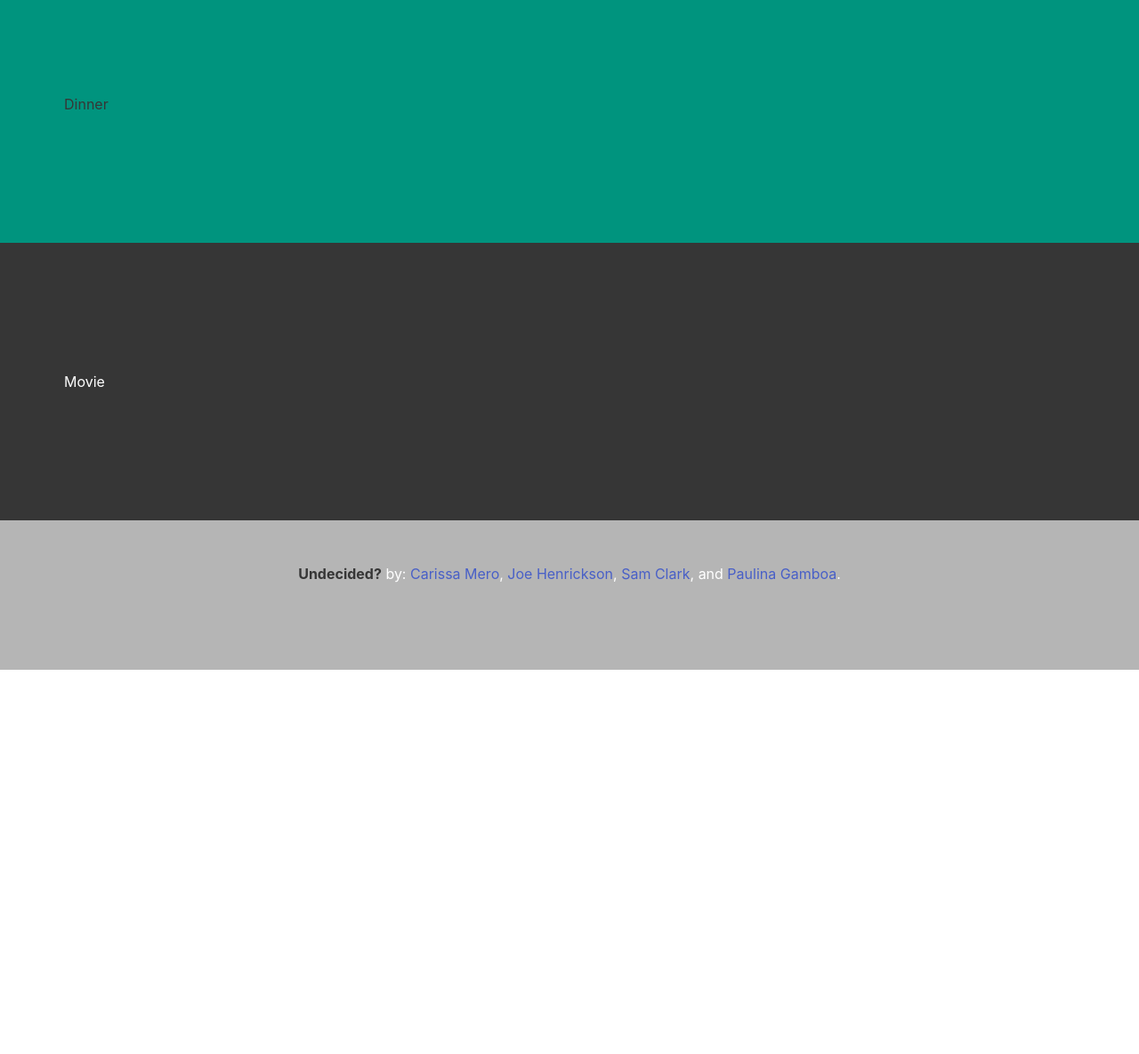
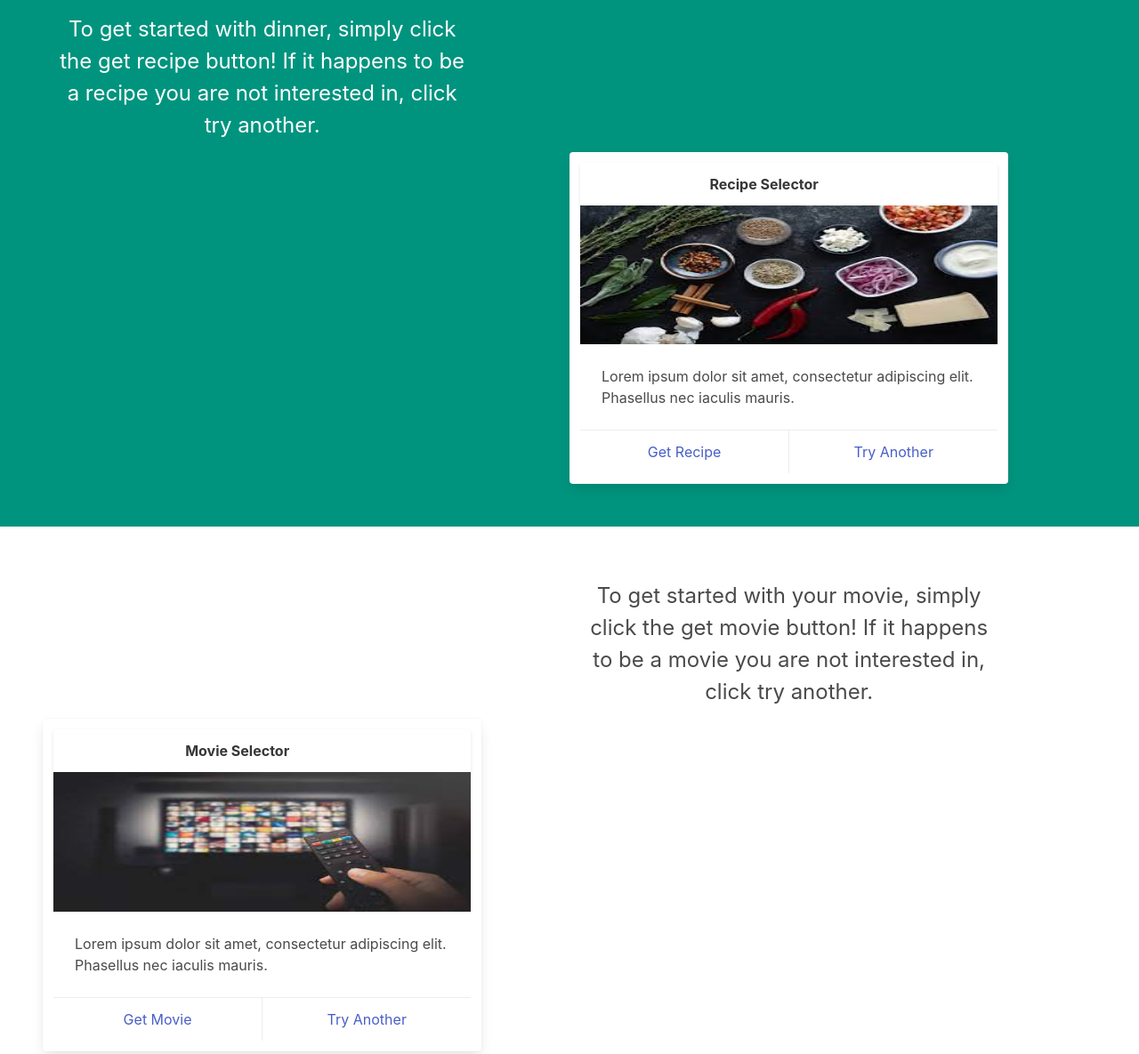
Before and after one commit to pgamboa322/project1, a plain HTML site: page index.html in a window 1280 px wide. Shown: the part 1249-2434 px from the top of the page at 89% size. Before the commit the page ends 2002 px from the top, so only its background shows below. Drawn offline with nearby package versions, Linux system fonts and the light colour scheme.

Commit message:
created cards and buttons

```diff
--- a/assets/css/style.css
+++ /dev/null
@@ -1,3 +0,0 @@
-footer {
-    background-color: rgb(224, 23, 23);
-}
--- a/index.html
+++ b/index.html
@@ -5,8 +5,9 @@
     <meta http-equiv="X-UA-Compatible" content="IE=edge">
     <meta name="viewport" content="width=device-width, initial-scale=1.0">
     <title>Undecided?</title>
+
+    <link rel="stylesheet" href="https://cdn.jsdelivr.net/npm/bulma@0.9.3/css/bulma.min.css">
     <link rel="stylesheet" src ="assets/css/style.css">
-    <link rel="stylesheet" href="https://cdn.jsdelivr.net/npm/bulma@0.9.3/css/bulma.min.css">
     <link rel="icon" type="image/x-icon" href="./assets/images/dinner:movie.png">
 </head>
 <body>
@@ -28,7 +29,7 @@
     </header>
       <!-- hero-->
     <section>
-        <div class="">
+        <div class="image is-16by9">
             <img src="./assets/images/maxresdefault.jpg">
         </div>
     </section>
@@ -48,24 +49,82 @@
     </section>
 
       <!-- Dinner section-->
-    <section class="section is-medium has-background-primary-dark has-text-grey-darker" id="dinner">
-        <div class="block">
-            <h2>Dinner
+    <section class="section is-small has-background-primary-dark has-text-grey-darker" id="dinner">
+        <div class="column is-5 has-text-white is-size-4 has-text-centered">
+            <h2>To get started with dinner, simply click the get recipe button! If it happens to be
+                a recipe you are not interested in, click try another.
             </h2>
         </div>
+        <!-- recipe selector-->
+        <div class="card column is-5 is-offset-6">
+            <header class="card-header">
+              <p class="card-header-title is-centered">
+                Recipe Selector
+              </p>
+              <button class="card-header-icon" aria-label="more options">
+                <span class="icon">
+                  <i class="fas fa-angle-down" aria-hidden="true"></i>
+                </span>
+              </button>
+            </header>
+            <div class="card-image">
+                <figure class="image is-3by1">
+                  <img src="./assets/images/images.jpg" alt="Placeholder image">
+                </figure>
+              </div>
+            <div class="card-content">
+              <div class="content">
+                Lorem ipsum dolor sit amet, consectetur adipiscing elit. Phasellus nec iaculis mauris.
+                <br>
+              </div>
+            </div>
+            <footer class="card-footer">
+              <a href="#" class="card-footer-item">Get Recipe</a>
+              <a href="#" class="card-footer-item">Try Another</a>
+            </footer>
+          </div>
     </section>
 
       <!-- Movie section-->
-      <section class="section is-medium has-background-dark has-text-white" id="movie">
-        <div class="block has-background-dark has-text-white">
-            <h2>Movie
+      <section class="section is-small" id="movie">
+        <div class="is-size-4 has-text-centered column is-5 is-offset-6">
+            <h2>To get started with your movie, simply click the get movie button! If it happens to be
+                a movie you are not interested in, click try another.
             </h2>
         </div>
+        <!-- Movie selector-->
+        <div class="card column is-5">
+            <header class="card-header">
+              <p class="card-header-title is-centered">
+                Movie Selector
+              </p>
+              <button class="card-header-icon" aria-label="more options">
+                <span class="icon">
+                  <i class="fas fa-angle-down" aria-hidden="true"></i>
+                </span>
+              </button>
+            </header>
+            <div class="card-image">
+                <figure class="image is-3by1">
+                  <img src="./assets/images/download.jpg" alt="Placeholder image">
+                </figure>
+              </div>
+            <div class="card-content">
+              <div class="content">
+                Lorem ipsum dolor sit amet, consectetur adipiscing elit. Phasellus nec iaculis mauris.
+                <br>
+              </div>
+            </div>
+            <footer class="card-footer">
+              <a href="#" class="card-footer-item">Get Movie</a>
+              <a href="#" class="card-footer-item">Try Another</a>
+            </footer>
+          </div>
     </section>
 
     <!-- footer -->
-    <footer class="footer has-background-grey-light has-text-white" id="about-us">
-        <div class="content has-text-centered">
+    <footer class="footer has-background-dark has-text-white" id="about-us">
+        <div class="content has-text-centered has-text-white">
           <p>
             <strong>Undecided?</strong> by: <a href="https://github.com/carissamero" target="_blank">Carissa Mero</a>,
             <a href="https://github.com/joehenrickson" target="_blank">Joe Henrickson</a>,
```
Also changed, not shown: assets/images/download.jpg (added), assets/images/images.jpg (added).
